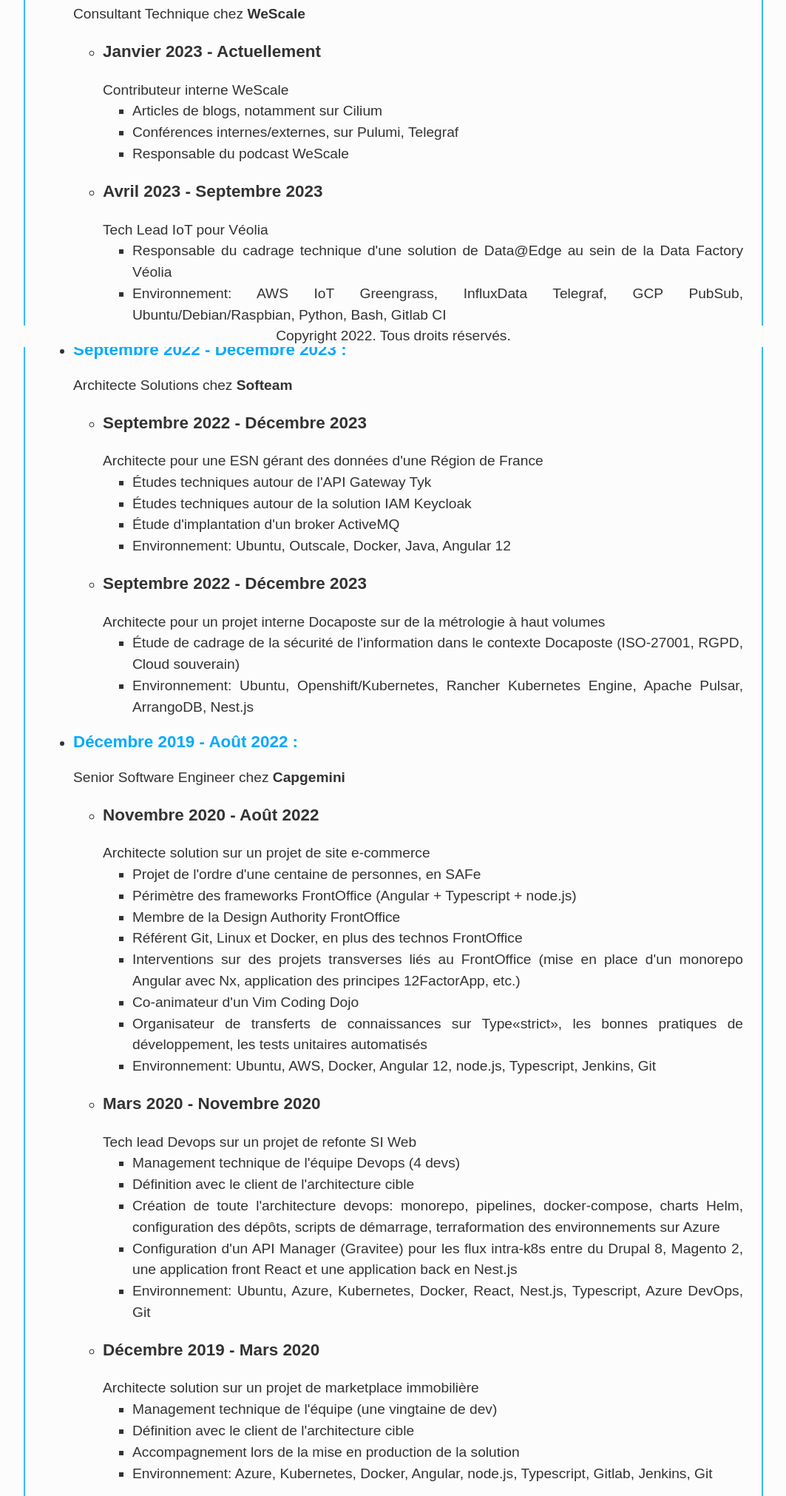
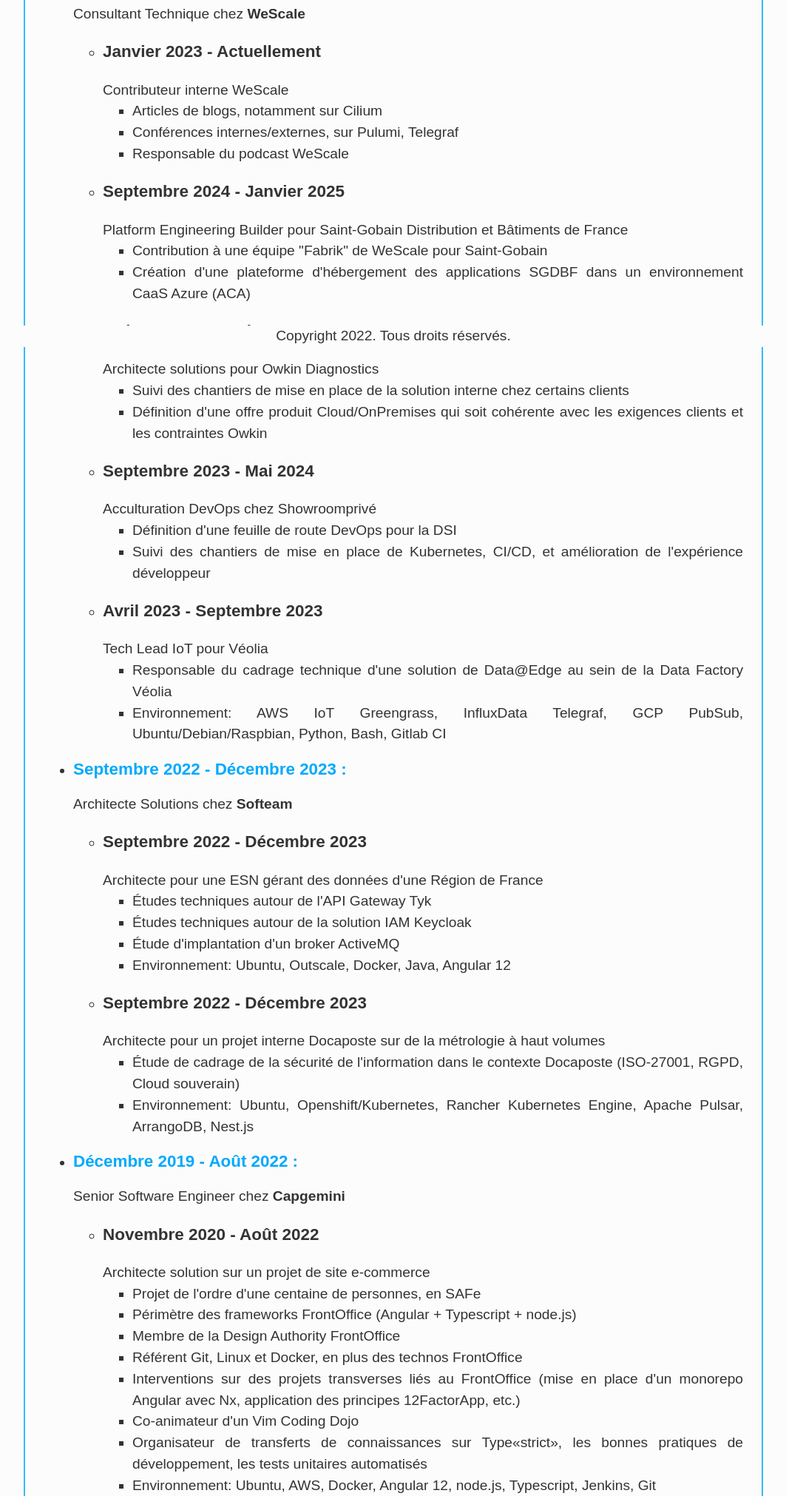
Before and after one commit to StephaneTrebel/curriculum_vitae, a PHP site: page / in a window 1280 px wide. Shown: the part 331-2353 px from the top of the page at 74% size, without its empty margins (108-1171 px from the left). Run offline with PHP 8.4, Linux system fonts and the light colour scheme.

Commit message:
Mise à jour

```diff
--- a/php/work_history.php
+++ b/php/work_history.php
@@ -7,7 +7,8 @@
         Consultant Technique chez <strong>WeScale</strong>
         <ul>
           <li>
-            <h3>Janvier 2023 - Actuellement</h3>Contributeur interne WeScale
+            <h3>Janvier 2023 - Actuellement</h3>
+            Contributeur interne WeScale
             <ul>
               <li>Articles de blogs, notamment sur Cilium</li>
               <li>Conférences internes/externes, sur Pulumi, Telegraf</li>
@@ -15,7 +16,32 @@
             </ul>
           </li>
           <li>
-            <h3>Avril 2023 - Septembre 2023</h3>Tech Lead IoT pour Véolia
+            <h3>Septembre 2024 - Janvier 2025</h3>
+            Platform Engineering Builder pour Saint-Gobain Distribution et Bâtiments de France
+            <ul>
+              <li>Contribution à une équipe "Fabrik" de WeScale pour Saint-Gobain</li>
+              <li>Création d'une plateforme d'hébergement des applications SGDBF dans un environnement CaaS Azure (ACA)</li>
+            </ul>
+          </li>
+          <li>
+            <h3>Mai 2024 - Septembre 2024</h3>
+            Architecte solutions pour Owkin Diagnostics
+            <ul>
+              <li>Suivi des chantiers de mise en place de la solution interne chez certains clients</li>
+              <li>Définition d'une offre produit Cloud/OnPremises qui soit cohérente avec les exigences clients et les contraintes Owkin</li>
+            </ul>
+          </li>
+          <li>
+            <h3>Septembre 2023 - Mai 2024</h3>
+            Acculturation DevOps chez Showroomprivé
+            <ul>
+              <li>Définition d'une feuille de route DevOps pour la DSI</li>
+              <li>Suivi des chantiers de mise en place de Kubernetes, CI/CD, et amélioration de l'expérience développeur</li>
+            </ul>
+          </li>
+          <li>
+            <h3>Avril 2023 - Septembre 2023</h3>
+            Tech Lead IoT pour Véolia
             <ul>
               <li>Responsable du cadrage technique d'une solution de Data@Edge au sein de la Data Factory Véolia</li>
               <li>Environnement: AWS IoT Greengrass, InfluxData Telegraf, GCP PubSub, Ubuntu/Debian/Raspbian, Python, Bash, Gitlab CI</li>
```
Also changed, not shown: index.html (+28 -2 lines).
